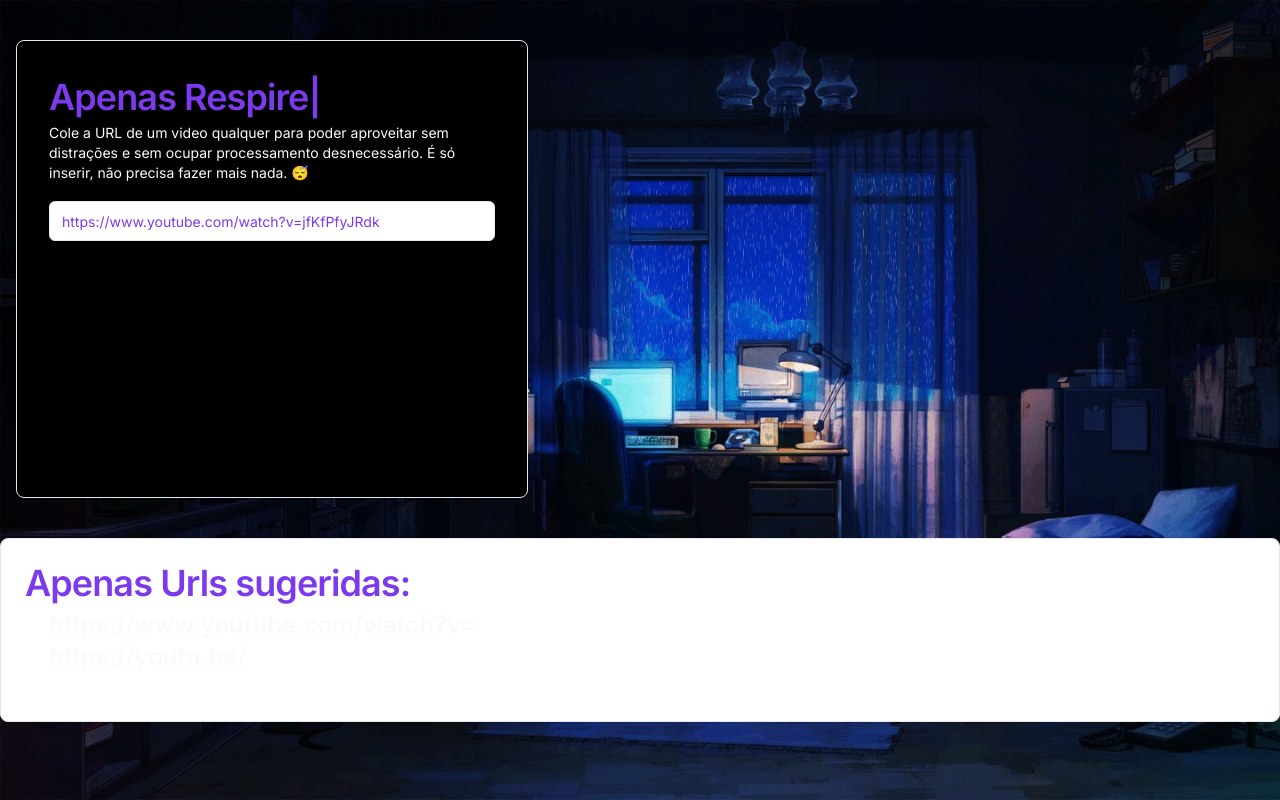
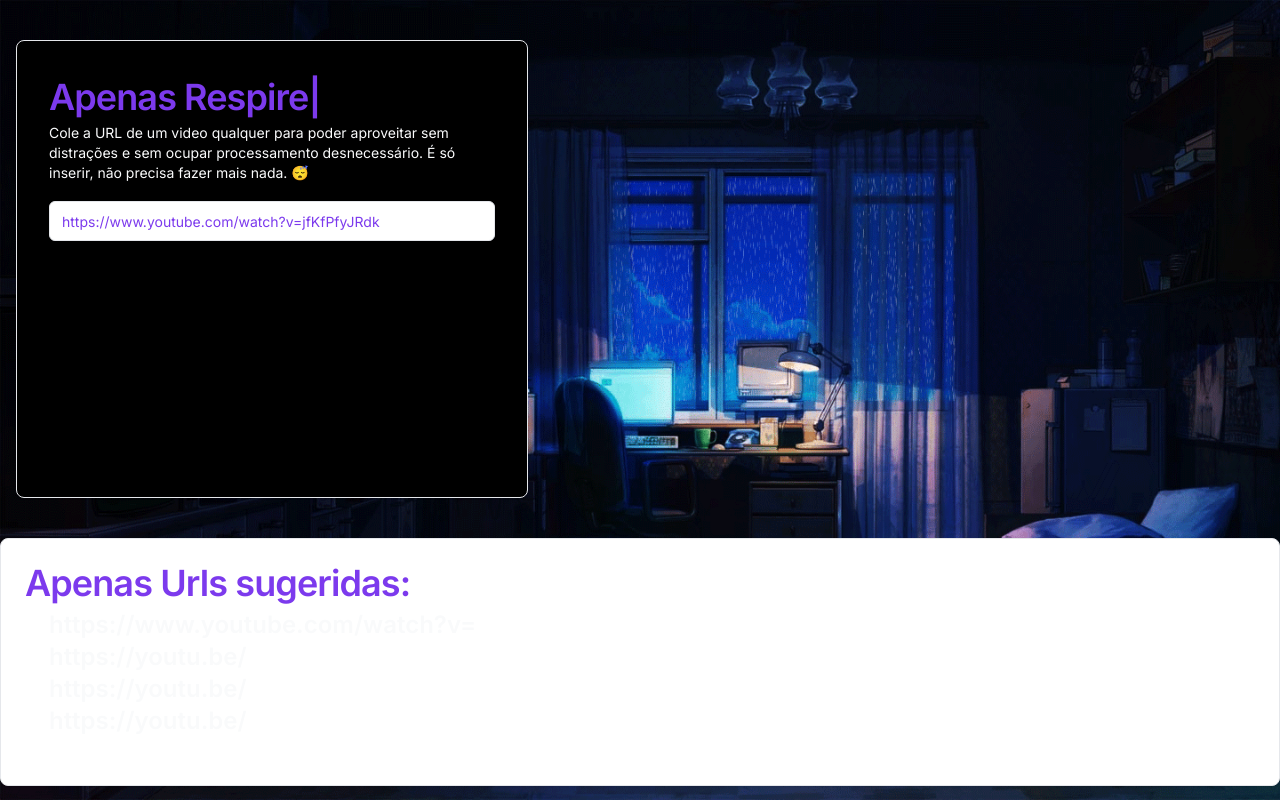
Before and after one commit to just-adriandev/justmusic, a Next.js app: page / in a window 1280 px wide. Built offline with nearby package versions, Linux system fonts and the light colour scheme.

Commit message:
Update player.jsx

```diff
--- a/app/components/player.jsx
+++ b/app/components/player.jsx
@@ -67,6 +67,8 @@ export default function PlayerJM() {
               <ul className='text-primary-foreground'>
                 <li className='text-2xl font-semibold'>https://www.youtube.com/watch?v=</li>
                 <li className='text-2xl font-semibold'>https://youtu.be/</li>
+                <li className='text-2xl font-semibold'>https://youtu.be/</li>
+                <li className='text-2xl font-semibold'>https://youtu.be/</li>
               </ul>
             </CardContent>
             </CardHeader>
```
